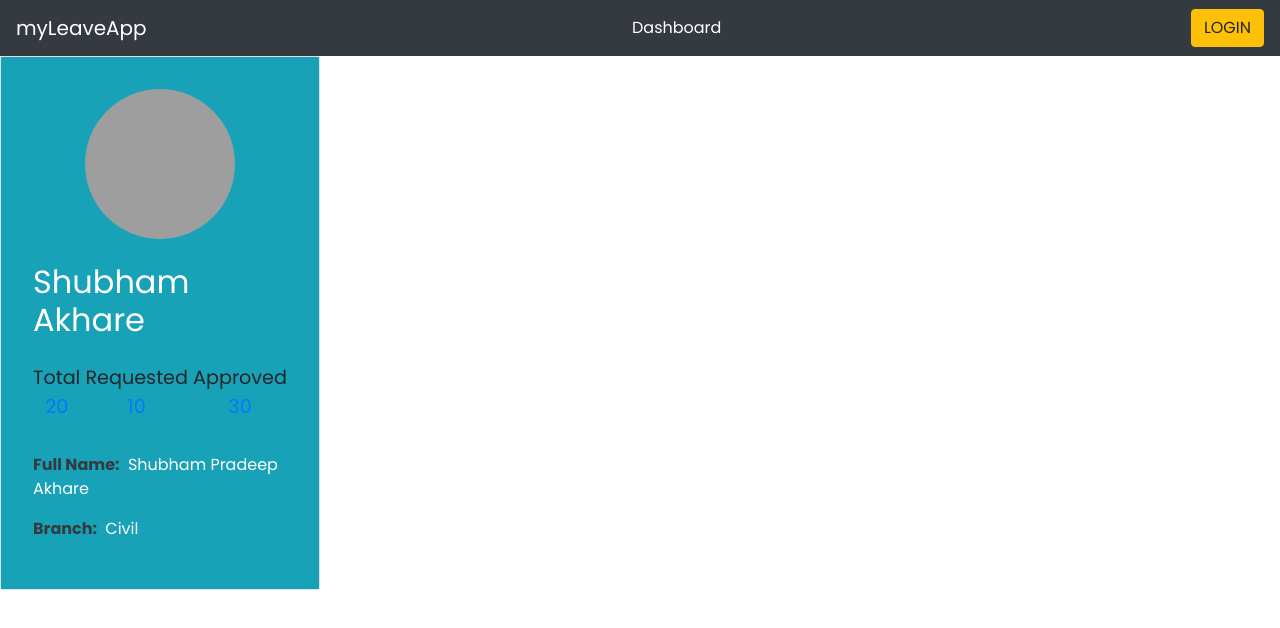
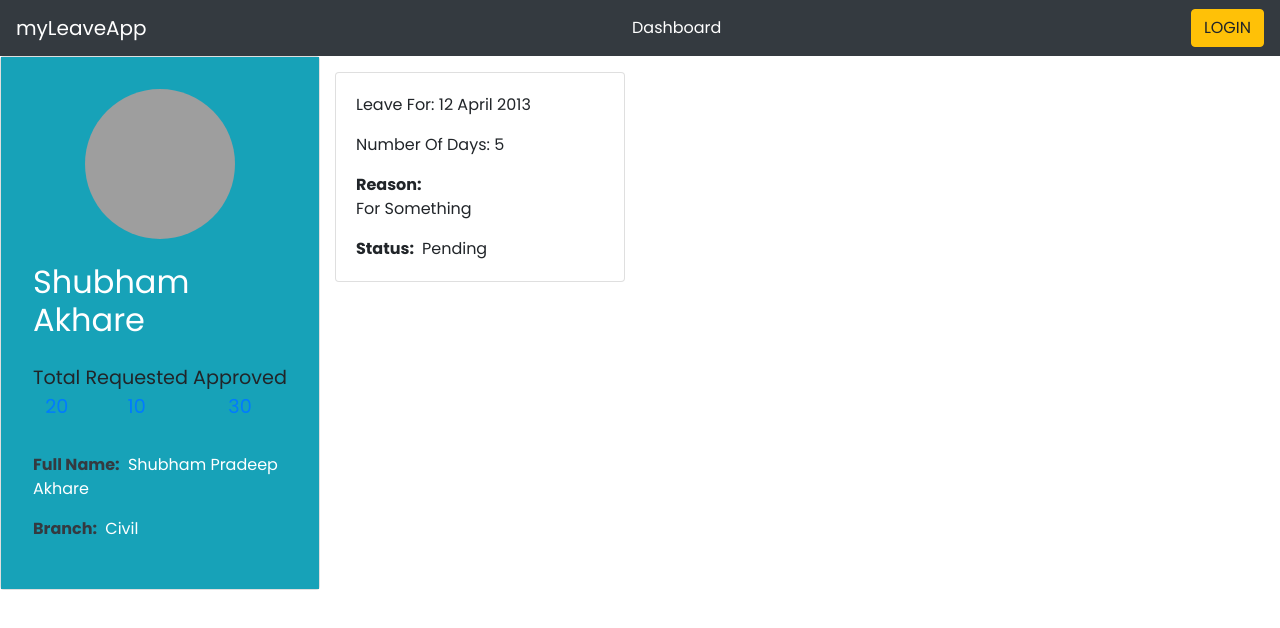
Before and after one commit to akshubham63/myLeaveManageApp, an Angular app: page / in a window 1280 px wide. Shown: the top 628 px of the page. Built offline with nearby package versions, Linux system fonts and the light colour scheme; grey boxes are pictures that could not be loaded.

Commit message:
leaveCard view created

```diff
--- a/src/app/app.module.ts
+++ b/src/app/app.module.ts
@@ -11,6 +11,7 @@ import { SignupComponent } from './shared/component/account/signup/signup.compon
 import { NavbarComponent } from './component/navbar/navbar.component';
 import { DashboardComponent } from './component/dashboard/dashboard.component';
 import { ProfileComponent } from './shared/component/profile/profile.component';
+import { LeaveCardComponent } from './shared/component/leave-card/leave-card.component';
 
 @NgModule({
   declarations: [
@@ -19,7 +20,8 @@ import { ProfileComponent } from './shared/component/profile/profile.component';
     SignupComponent,
     NavbarComponent,
     DashboardComponent,
-    ProfileComponent
+    ProfileComponent,
+    LeaveCardComponent
   ],
   imports: [
     BrowserModule,
--- a/src/app/component/dashboard/dashboard.component.html
+++ b/src/app/component/dashboard/dashboard.component.html
@@ -2,4 +2,7 @@
     <div class="col-md-3 p-0">
         <app-profile></app-profile>
     </div>
+    <div class="col-md-9">
+        <app-leave-card></app-leave-card>
+    </div>
 </div>
--- /dev/null
+++ b/src/app/shared/component/leave-card/leave-card.component.html
@@ -0,0 +1,18 @@
+<div class="row pt-3">
+    <div class="col-md-4">
+        <div class="card">
+            <div class="card-body">
+                <p class="text-capitalize">leave for: 12 April 2013</p>
+                <p class="text-capitalize">number of days: <span>5</span></p>
+                <div class="reason-heading text-capitalize">
+                    <p class="font-weight-bold m-0">reason:</p>
+                    <p>for something</p>
+                </div>
+                <div class="status-heading text-capitalize">
+                    <span class="font-weight-bold m-0 mr-2">status:</span>
+                    <span>pending</span>
+                </div>
+            </div>
+        </div>
+    </div>
+</div>
--- /dev/null
+++ b/src/app/shared/component/leave-card/leave-card.component.ts
@@ -0,0 +1,15 @@
+import { Component, OnInit } from '@angular/core';
+
+@Component({
+  selector: 'app-leave-card',
+  templateUrl: './leave-card.component.html',
+  styleUrls: ['./leave-card.component.scss']
+})
+export class LeaveCardComponent implements OnInit {
+
+  constructor() { }
+
+  ngOnInit(): void {
+  }
+
+}
```
Also changed, not shown: src/app/shared/component/leave-card/leave-card.component.scss (added), 1 other file (tests, documents, lock files or other folders).
